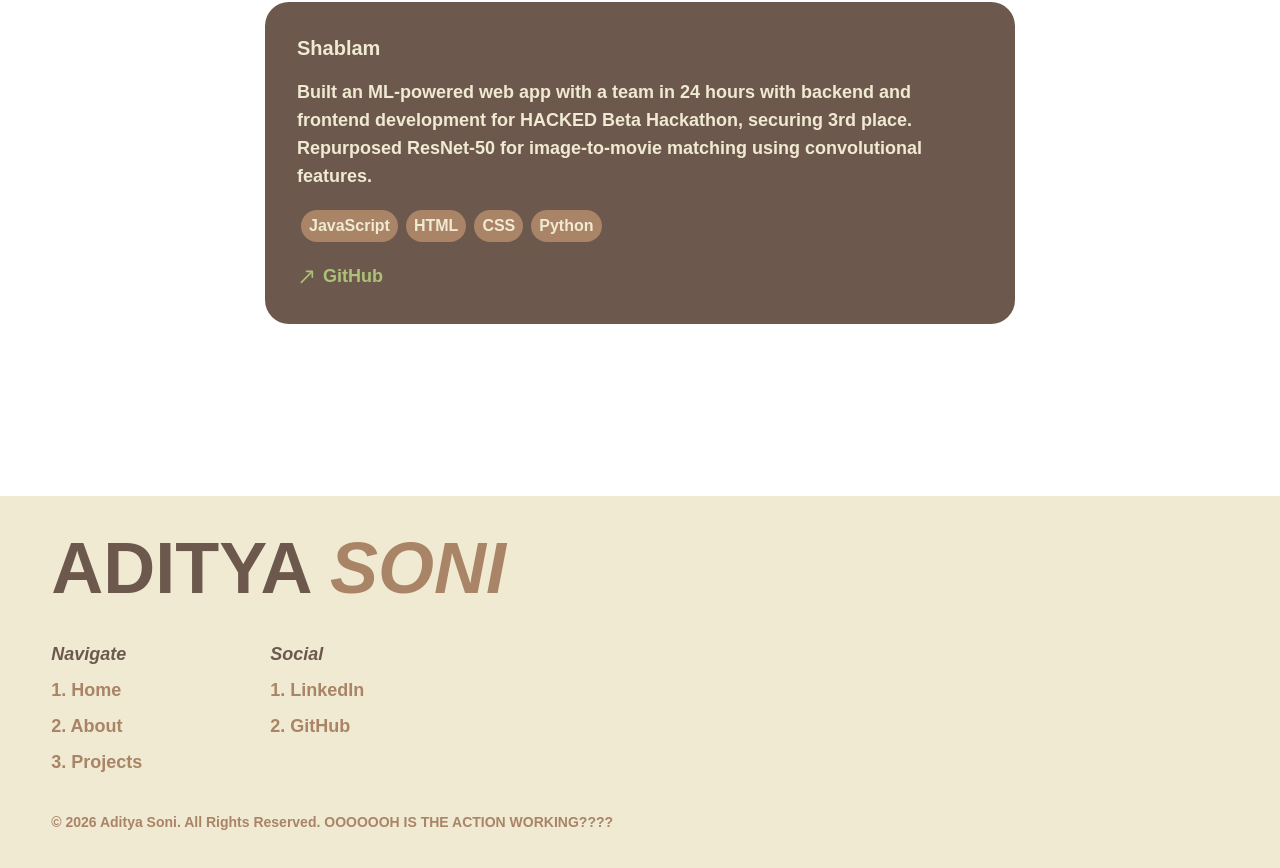
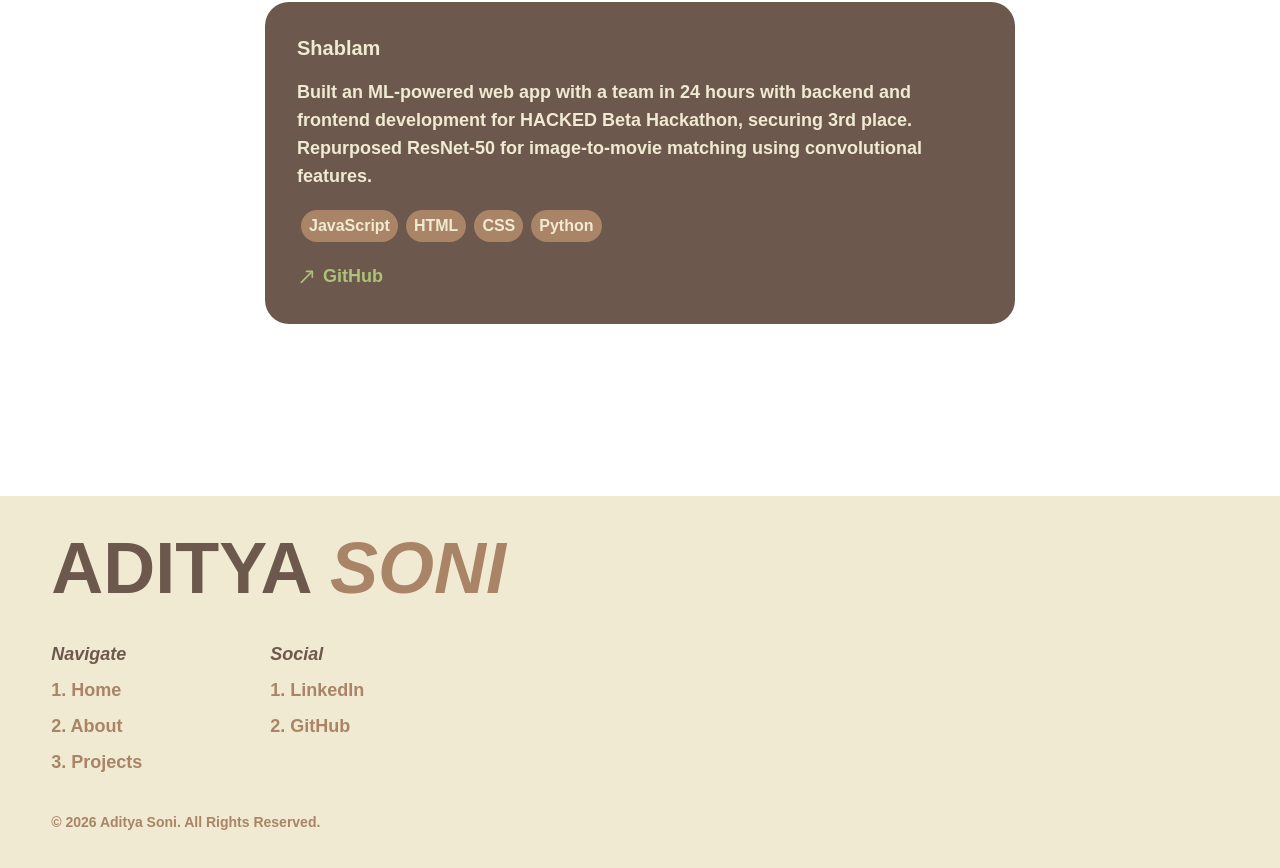
Before and after one commit to adityas0204/my-portfolio, a React (Vite) app in the folder client/: page / in a window 1280 px wide. Shown: the part 2582-3450 px from the top of the page. Built offline with nearby package versions, Linux system fonts and the light colour scheme; no server answers; a web font is replaced by a local one.

Commit message:
ACITONS WORK!!!

```diff
--- a/client/src/pages/Footer.jsx
+++ b/client/src/pages/Footer.jsx
@@ -27,7 +27,7 @@ const Footer = () => {
         </div>
       </div>
 
-      <div className="mt-9 text-sm">© {currentYear} Aditya Soni. All Rights Reserved. OOOOOOH IS THE ACTION WORKING????</div>
+      <div className="mt-9 text-sm">© {currentYear} Aditya Soni. All Rights Reserved.</div>
     </footer>
   )
 }
```
